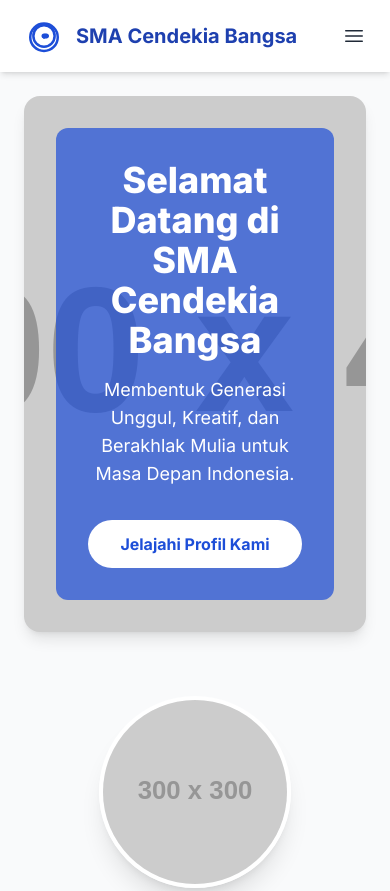
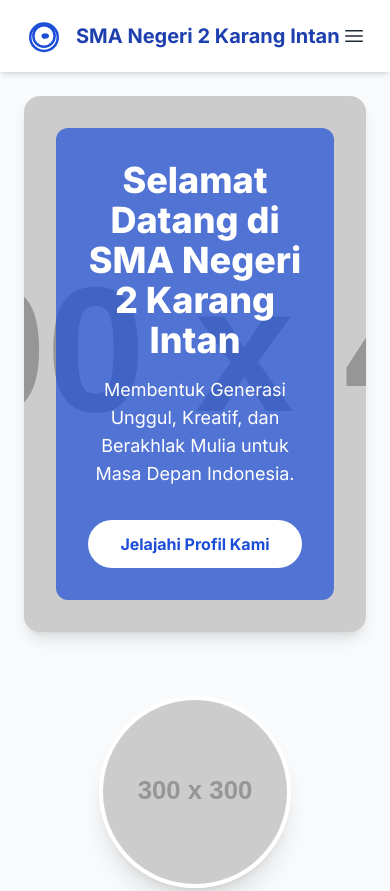
Before and after one commit to indra911-debug/Website-sekolah, a plain HTML site: page index.html in a window 390 px wide. Shown: the top 891 px of the page. Drawn offline with nearby package versions, Linux system fonts and the light colour scheme; placeholder pictures from the web are drawn by us.

```diff
--- a/index.html
+++ b/index.html
@@ -3,7 +3,7 @@
 <head>
     <meta charset="UTF-8">
     <meta name="viewport" content="width=device-width, initial-scale=1.0">
-    <title>SMA Cendekia Bangsa - Sekolah Unggul Berkarakter</title>
+    <title>SMA Negeri 2 Karang Intan - Sekolah Unggul Berkarakter</title>
 
     <!-- Impor Tailwind CSS -->
     <script src="https://cdn.tailwindcss.com"></script>
@@ -67,7 +67,7 @@
                     <path d="M12 21a8.25 8.25 0 1 0 0-16.5 8.25 8.25 0 0 0 0 16.5Z" />
                     <path stroke-linecap="round" stroke-linejoin="round" d="M12 12.75h.007v.008H12v-.008Z" />
                 </svg>
-                <span class="text-xl font-bold text-blue-800">SMA Cendekia Bangsa</span>
+                <span class="text-xl font-bold text-blue-800">SMA Negeri 2 Karang Intan</span>
             </div>
 
             <!-- Navigasi Desktop -->
@@ -109,7 +109,7 @@
             <!-- Hero Section -->
             <div class="bg-blue-600 rounded-2xl text-white p-8 md:p-16 text-center shadow-lg" style="background-image: url('https://placehold.co/1200x400/3B82F6/FFFFFF?text=Gedung+Sekolah'); background-size: cover; background-position: center;">
                 <div class="bg-blue-700 bg-opacity-70 p-8 rounded-xl">
-                    <h1 class="text-4xl md:text-6xl font-extrabold mb-4 animate-fade-in-down">Selamat Datang di SMA Cendekia Bangsa</h1>
+                    <h1 class="text-4xl md:text-6xl font-extrabold mb-4 animate-fade-in-down">Selamat Datang di SMA Negeri 2 Karang Intan</h1>
                     <p class="text-lg md:text-xl mb-8 max-w-3xl mx-auto">Membentuk Generasi Unggul, Kreatif, dan Berakhlak Mulia untuk Masa Depan Indonesia.</p>
                     <button onclick="showPage('profil', document.querySelector('.nav-link[onclick*=\'profil\']'))" class="bg-white text-blue-700 font-bold py-3 px-8 rounded-full hover:bg-gray-100 transform hover:scale-105">
                         Jelajahi Profil Kami
@@ -126,7 +126,7 @@
                     <h2 class="text-3xl font-bold text-gray-800 mb-2">Sambutan Kepala Sekolah</h2>
                     <p class="text-lg font-semibold text-blue-700 mb-4">Dr. Budi Santoso, M.Pd.</p>
                     <p class="text-gray-600 leading-relaxed">
-                        "Assalamu'alaikum Warahmatullahi Wabarakatuh. Puji syukur kehadirat Tuhan Yang Maha Esa. Kami bangga mempersembahkan SMA Cendekia Bangsa sebagai lembaga pendidikan yang berkomitmen penuh untuk mencetak lulusan yang tidak hanya cerdas secara akademis, tetapi juga memiliki karakter yang kuat dan siap menghadapi tantangan global. Mari bersama-sama kita wujudkan pendidikan berkualitas."
+                        "Assalamu'alaikum Warahmatullahi Wabarakatuh. Puji syukur kehadirat Tuhan Yang Maha Esa. Kami bangga mempersembahkan SMA Negeri 2 Karang Intan sebagai lembaga pendidikan yang berkomitmen penuh untuk mencetak lulusan yang tidak hanya cerdas secara akademis, tetapi juga memiliki karakter yang kuat dan siap menghadapi tantangan global. Mari bersama-sama kita wujudkan pendidikan berkualitas."
                     </p>
                 </div>
             </div>
@@ -168,7 +168,7 @@
 
         <!-- ===== HALAMAN PROFIL SEKOLAH ===== -->
         <section id="profil" class="content-section">
-            <h1 class="text-4xl font-extrabold text-center mb-12 text-gray-800">Profil SMA Cendekia Bangsa</h1>
+            <h1 class="text-4xl font-extrabold text-center mb-12 text-gray-800">Profil SMA Negeri 2 Karang Intan</h1>
             <div class="bg-white rounded-2xl shadow-xl p-8 md:p-12">
                 <div class="grid md:grid-cols-2 gap-12 items-center">
                     <div>
@@ -177,11 +177,11 @@
                     <div>
                         <h2 class="text-2xl font-bold text-blue-700 mb-4">Sejarah Singkat</h2>
                         <p class="text-gray-600 mb-6 leading-relaxed">
-                            SMA Cendekia Bangsa didirikan pada tahun 2005 atas inisiatif para tokoh pendidikan yang peduli akan pentingnya pendidikan berkualitas. Berawal dari sebuah bangunan sederhana, kini sekolah kami telah berkembang menjadi salah satu lembaga pendidikan menengah atas terkemuka di kota ini, dengan fasilitas modern dan segudang prestasi yang membanggakan.
+                            SMA Negeri 2 Karang Intan didirikan pada tahun 2005 atas inisiatif para tokoh pendidikan yang peduli akan pentingnya pendidikan berkualitas. Berawal dari sebuah bangunan sederhana, kini sekolah kami telah berkembang menjadi salah satu lembaga pendidikan menengah atas terkemuka di kota ini, dengan fasilitas modern dan segudang prestasi yang membanggakan.
                         </p>
                         <h2 class="text-2xl font-bold text-blue-700 mb-4">Akreditasi & Prestasi</h2>
                         <p class="text-gray-600 leading-relaxed">
-                            Secara konsisten, SMA Cendekia Bangsa berhasil mempertahankan **Akreditasi "A" (Unggul)** dari Badan Akreditasi Nasional Sekolah/Madrasah (BAN-S/M). Prestasi siswa kami mencakup juara di tingkat nasional dalam Olimpiade Sains, debat Bahasa Inggris, serta kompetisi olahraga.
+                            Secara konsisten, SMA Negeri 2 Karang Intan berhasil mempertahankan **Akreditasi "A" (Unggul)** dari Badan Akreditasi Nasional Sekolah/Madrasah (BAN-S/M). Prestasi siswa kami mencakup juara di tingkat nasional dalam Olimpiade Sains, debat Bahasa Inggris, serta kompetisi olahraga.
                         </p>
                     </div>
                 </div>
@@ -291,7 +291,7 @@
                     <img src="https://placehold.co/400x250/34D399/FFFFFF?text=Prestasi" alt="Berita Prestasi" class="rounded-md w-full h-full object-cover">
                     <div class="md:col-span-2">
                         <span class="text-sm text-gray-500">2 September 2025</span>
-                        <h2 class="text-2xl font-bold text-gray-800 mt-1 mb-3">Siswa SMA Cendekia Bangsa Raih Medali Emas Olimpiade Sains Nasional</h2>
+                        <h2 class="text-2xl font-bold text-gray-800 mt-1 mb-3">Siswa SMA Negeri 2 Karang Intan Raih Medali Emas Olimpiade Sains Nasional</h2>
                         <p class="text-gray-600 mb-4">Tim olimpiade sekolah kami berhasil membawa pulang medali emas dalam ajang OSN 2025 bidang Fisika. Prestasi ini merupakan buah dari kerja keras dan bimbingan intensif dari para guru.</p>
                         <a href="#" class="text-blue-600 font-semibold hover:underline">Baca Selengkapnya &rarr;</a>
                     </div>
@@ -302,7 +302,7 @@
                     <div class="md:col-span-2">
                         <span class="text-sm text-gray-500">28 Agustus 2025</span>
                         <h2 class="text-2xl font-bold text-gray-800 mt-1 mb-3">Kegiatan Bakti Sosial Tahunan Sukses Digelar di Desa Sukamaju</h2>
-                        <p class="text-gray-600 mb-4">OSIS SMA Cendekia Bangsa kembali mengadakan kegiatan bakti sosial yang meliputi pembagian sembako, pemeriksaan kesehatan gratis, dan mengajar di sekolah dasar setempat.</p>
+                        <p class="text-gray-600 mb-4">OSIS SMA Negeri 2 Karang Intan kembali mengadakan kegiatan bakti sosial yang meliputi pembagian sembako, pemeriksaan kesehatan gratis, dan mengajar di sekolah dasar setempat.</p>
                         <a href="#" class="text-blue-600 font-semibold hover:underline">Baca Selengkapnya &rarr;</a>
                     </div>
                 </div>
@@ -327,10 +327,10 @@
             <div class="grid md:grid-cols-3 gap-8">
                 <!-- Tentang Kami -->
                 <div>
-                    <h3 class="text-lg font-bold mb-4">SMA Cendekia Bangsa</h3>
+                    <h3 class="text-lg font-bold mb-4">SMA Negeri 2 Karang Intan</h3>
                     <p class="text-gray-400">Jl. Pendidikan No. 123, Kota Harapan, Indonesia 54321</p>
                     <p class="text-gray-400 mt-2">Telepon: (021) 123-4567</p>
-                    <p class="text-gray-400">Email: info@smacendekiabangsa.sch.id</p>
+                    <p class="text-gray-400">Email: smada.karin@gmail.com</p>
                 </div>
                 <!-- Link Cepat -->
                 <div>
@@ -353,7 +353,7 @@
                 </div>
             </div>
             <div class="mt-8 border-t border-gray-700 pt-6 text-center text-gray-400 text-sm">
-                <p>&copy; 2025 SMA Cendekia Bangsa. Seluruh hak cipta dilindungi.</p>
+                <p>&copy; 2025 SMA Negeri 2 Karang Intan. Seluruh hak cipta dilindungi.</p>
             </div>
         </div>
     </footer>
```
